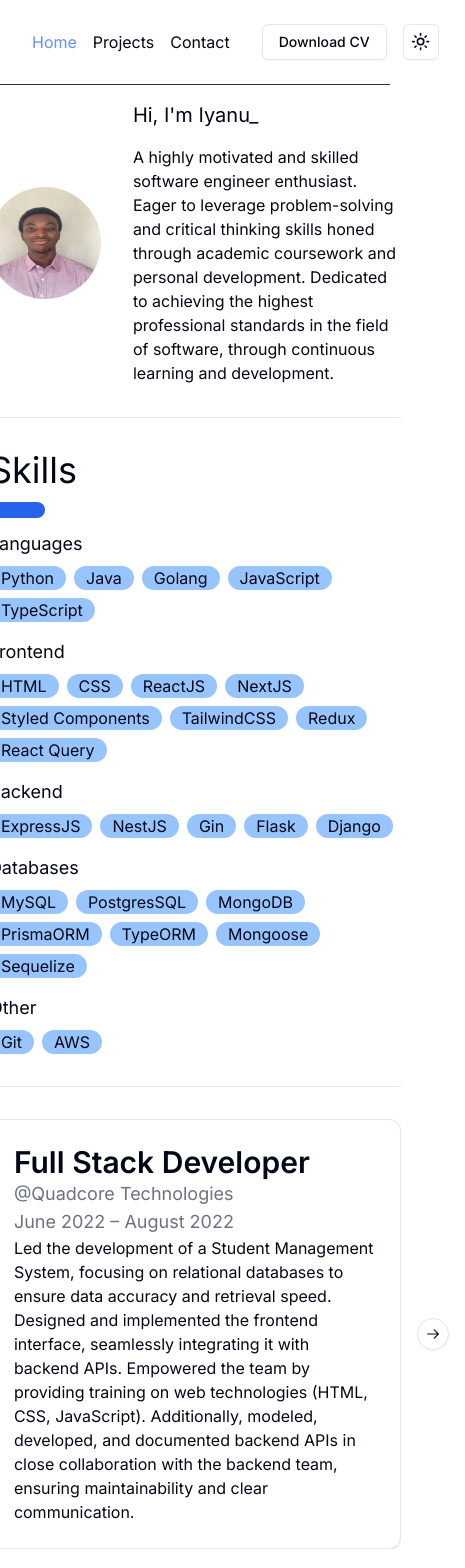
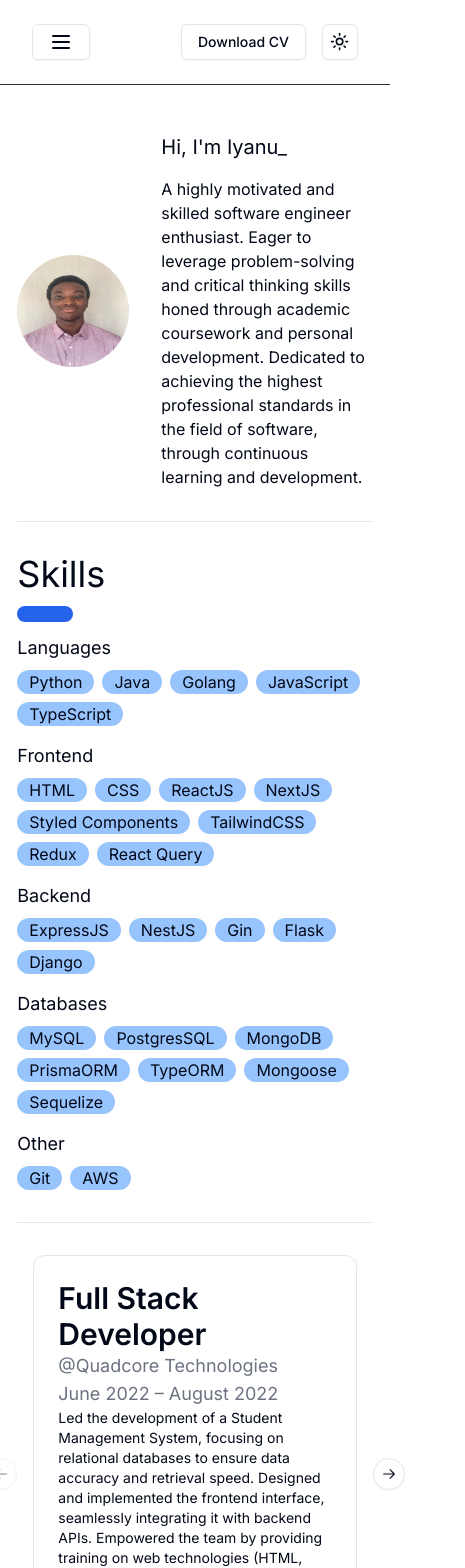
Before and after one commit to Aiyanu/portfolio_aiyanu, a Next.js app: page / in a window 390 px wide. Shown: the top 1568 px of the page, 465 px wide, since content can reach past the window. Built offline with nearby package versions, Linux system fonts and the light colour scheme.

Commit message:
ui fixes

```diff
--- a/src/app/contact-me/page.tsx
+++ b/src/app/contact-me/page.tsx
@@ -1,11 +1,15 @@
+"use client";
 import ContactWrapper from "@/components/ContactWrapper";
 import ContactForm from "@/components/ContactForm";
 import MaxWidthWrapper from "@/components/MaxWidthWrapper";
 import Underline from "@/components/Underline";
+import { useGlobalContext } from "@/context/GlobalContext";
 
 const Contact = () => {
+  const { closeMenu } = useGlobalContext();
+
   return (
-    <div className="">
+    <div onClick={closeMenu} className="">
       <div className="pl-16 max-sm:grid max-sm:place-items-center">
         <h1 className="text-4xl uppercase text-center md:text-left ">
           Contact Me
--- a/src/app/layout.tsx
+++ b/src/app/layout.tsx
@@ -5,6 +5,7 @@ import Navbar from "@/components/Navbar";
 import Footer from "@/components/Footer";
 import { Toaster } from "@/components/ui/sonner";
 import { ThemeProvider } from "@/components/theme-provider";
+import { GlobalContextProvider } from "@/context/GlobalContext";
 
 const inter = Inter({ subsets: ["latin"] });
 
@@ -26,6 +27,7 @@ export default function RootLayout({
           enableSystem
           disableTransitionOnChange
         >
+          <GlobalContextProvider>
             <Navbar />
             <main className="min-h-[calc(100vh-100px-1px)] flex flex-col gap-10 max-sm:items-center">
               <div>
@@ -34,6 +36,7 @@ export default function RootLayout({
               </div>
               <Footer />
             </main>
+          </GlobalContextProvider>
         </ThemeProvider>
       </body>
     </html>
--- a/src/app/page.tsx
+++ b/src/app/page.tsx
@@ -1,3 +1,4 @@
+"use client";
 import Image from "next/image";
 import ContactBucketWrapper from "../components/ContactWrapper";
 import ContactForm from "@/components/ContactForm";
@@ -6,10 +7,15 @@ import Skills from "@/components/Skill/Skills";
 import Experience from "@/components/Experience/Experience";
 import MaxWidthWrapper from "@/components/MaxWidthWrapper";
 import { Separator } from "@/components/ui/separator";
+import { useGlobalContext } from "@/context/GlobalContext";
 
 export default function Home() {
+  const { closeMenu } = useGlobalContext();
   return (
-    <MaxWidthWrapper className=" flex flex-col justify-center h-full space-y-8 max-sm:px-16">
+    <MaxWidthWrapper
+      onClick={closeMenu}
+      className=" flex flex-col justify-center h-full space-y-8 max-w-lg w-4/5"
+    >
       <Summary />
       <Separator />
       <Skills />
--- a/src/app/projects/page.tsx
+++ b/src/app/projects/page.tsx
@@ -1,9 +1,12 @@
+"use client";
 import MaxWidthWrapper from "@/components/MaxWidthWrapper";
 import ProjectsList from "@/components/Project/ProjectsList";
+import { useGlobalContext } from "@/context/GlobalContext";
 
 const Projects = () => {
+  const { closeMenu } = useGlobalContext();
   return (
-    <MaxWidthWrapper>
+    <MaxWidthWrapper onClick={closeMenu}>
       <ProjectsList />
     </MaxWidthWrapper>
   );
--- a/src/components/Experience/Experience.tsx
+++ b/src/components/Experience/Experience.tsx
@@ -9,6 +9,7 @@ import {
   type CarouselApi,
 } from "@/components/ui/carousel";
 import { useEffect, useState } from "react";
+import MaxWidthWrapper from "../MaxWidthWrapper";
 
 const experiences = [
   {
@@ -46,8 +47,8 @@ function Experience() {
   }, [api]);
 
   return (
-    <div className="flex flex-col justify-center items-center space-y-4">
-      <Carousel setApi={setApi} className="w-full max-w-3xl max-sm:max-w-lg">
+    <MaxWidthWrapper className="flex flex-col justify-center items-center space-y-4 max-sm:px-4">
+      <Carousel setApi={setApi} className="w-full max-w-3xl max-sm:max-w-md">
         <CarouselContent>
           {experiences.map((experience, index) => (
             <CarouselItem key={index}>
@@ -60,7 +61,7 @@ function Experience() {
                   <p className="text-lg text-gray-500">
                     {experience.year_range}
                   </p>
-                  <p>{experience.summary}</p>
+                  <p className="text-sm">{experience.summary}</p>
                 </CardContent>
               </Card>
             </CarouselItem>
@@ -72,7 +73,7 @@ function Experience() {
       <div className="py-2 text-center text-sm text-muted-foreground">
         Slide {current} of {count}
       </div>
-    </div>
+    </MaxWidthWrapper>
   );
 }
 
--- a/src/components/MaxWidthWrapper.tsx
+++ b/src/components/MaxWidthWrapper.tsx
@@ -1,15 +1,18 @@
 import { cn } from "@/lib/utils";
 import React, { ReactNode } from "react";
+
+interface MaxWidthWrapperProps extends React.HTMLAttributes<HTMLDivElement> {
+  children: React.ReactNode;
+}
 
 export default function MaxWidthWrapper({
   className,
   children,
-}: {
-  className?: string;
-  children: ReactNode;
-}) {
+  onClick,
+}: MaxWidthWrapperProps) {
   return (
     <div
+      onClick={onClick}
       className={cn(
         "h-full mx-auto w-full max-w-screen-xl px-2.5 max-sm:px-0",
         className
--- a/src/components/Navbar.tsx
+++ b/src/components/Navbar.tsx
@@ -5,11 +5,14 @@ import { Button } from "./ui/button";
 import { usePathname } from "next/navigation";
 import { useEffect, useState } from "react";
 import { cn } from "@/lib/utils";
+import { Menu } from "lucide-react";
+import { Separator } from "./ui/separator";
+import { useGlobalContext } from "@/context/GlobalContext";
 
 const Navbar = () => {
   const pathname = usePathname();
   const [isActive, setIsActive] = useState<number | null>(null);
-
+  const { state, toggleMenu } = useGlobalContext();
   useEffect(() => {
     const paths = ["/", "/projects", "/contact-me"];
     const index = paths.indexOf(pathname);
@@ -17,19 +20,28 @@ const Navbar = () => {
   }, [pathname]);
 
   return (
+    <>
       <nav className="flex items-center space-x-8 py-6 px-8 border-b border-gray-900/90 mb-4 justify-between">
-      <div className="flex space-x-4 h-full justify-center ">
-        <Link className={cn({ "text-blue-600/70": isActive === 0 })} href={"/"}>
+        <Button className="md:hidden" variant={"outline"} onClick={toggleMenu}>
+          <Menu />
+        </Button>
+
+        <div className="block md:hidden"></div>
+        <div className="md:flex space-x-4 h-full justify-center hidden ">
+          <Link
+            className={cn("select-none", { "text-gray-400": isActive === 0 })}
+            href={"/"}
+          >
             Home
           </Link>
           <Link
-          className={cn({ "text-blue-600/70": isActive === 1 })}
+            className={cn("select-none", { "text-gray-400": isActive === 1 })}
             href={"/projects"}
           >
             Projects
           </Link>
           <Link
-          className={cn({ "text-blue-600/70": isActive === 2 })}
+            className={cn("select-none", { "text-gray-400": isActive === 2 })}
             href={"/contact-me"}
           >
             Contact
@@ -44,6 +56,41 @@ const Navbar = () => {
           <ModeToggle />
         </div>
       </nav>
+      <div
+        className={cn(
+          "relative transition-transform ease-out duration-200 space-y-4 flex flex-col justify-center items-center mb-8",
+          {
+            "h-full w-full": state.isMenuOpen,
+            "h-0 w-0 overflow-hidden": !state.isMenuOpen,
+          }
+        )}
+      >
+        <Link
+          onClick={toggleMenu}
+          className={cn("select-none", { "text-gray-400": isActive === 0 })}
+          href={"/"}
+        >
+          Home
+        </Link>
+        <Separator />
+        <Link
+          onClick={toggleMenu}
+          className={cn("select-none", { "text-gray-400": isActive === 1 })}
+          href={"/projects"}
+        >
+          Projects
+        </Link>
+        <Separator />
+        <Link
+          onClick={toggleMenu}
+          className={cn("select-none", { "text-gray-400": isActive === 2 })}
+          href={"/contact-me"}
+        >
+          Contact
+        </Link>
+        <Separator />
+      </div>
+    </>
   );
 };
 
--- /dev/null
+++ b/src/context/GlobalContext.tsx
@@ -0,0 +1,89 @@
+"use client";
+
+import { createContext, useContext, useReducer, ReactNode } from "react";
+
+// Define the state interface
+interface State {
+  isMenuOpen: boolean;
+}
+
+// Define the action types
+const TOGGLE_MENU = "TOGGLE_MENU";
+const CLOSE_MENU = "CLOSE_MENU";
+
+// Define the action interface
+interface ToggleMenuAction {
+  type: typeof TOGGLE_MENU;
+}
+
+interface CloseMenuAction {
+  type: typeof CLOSE_MENU;
+}
+
+type Action = ToggleMenuAction | CloseMenuAction;
+
+// Define the reducer function type
+type Reducer = (state: State, action: Action) => State;
+
+// Initial state
+const initialState: State = {
+  isMenuOpen: false,
+};
+
+// Reducer function
+const menuReducer: Reducer = (state, action) => {
+  switch (action.type) {
+    case TOGGLE_MENU:
+      return {
+        ...state,
+        isMenuOpen: !state.isMenuOpen,
+      };
+    case CLOSE_MENU:
+      return {
+        ...state,
+        isMenuOpen: false,
+      };
+    default:
+      return state;
+  }
+};
+
+// Define the context interface
+interface GlobalContextType {
+  state: State;
+  toggleMenu: () => void;
+  closeMenu: () => void;
+}
+
+// Create context with a default value of `null`
+const GlobalContext = createContext<GlobalContextType | null>(null);
+
+// Context provider component
+export function GlobalContextProvider({ children }: { children: ReactNode }) {
+  const [state, dispatch] = useReducer(menuReducer, initialState);
+
+  const toggleMenu = () => {
+    dispatch({ type: TOGGLE_MENU });
+  };
+
+  const closeMenu = () => {
+    dispatch({ type: CLOSE_MENU });
+  };
+
+  return (
+    <GlobalContext.Provider value={{ state, toggleMenu, closeMenu }}>
+      {children}
+    </GlobalContext.Provider>
+  );
+}
+
+// Custom hook to use the menu context
+export function useGlobalContext() {
+  const context = useContext(GlobalContext);
+  if (!context) {
+    throw new Error(
+      "useGlobalContext must be used within a GlobalContextProvider"
+    );
+  }
+  return context;
+}
```
Lines whose indentation alone changed are shown as unchanged.
